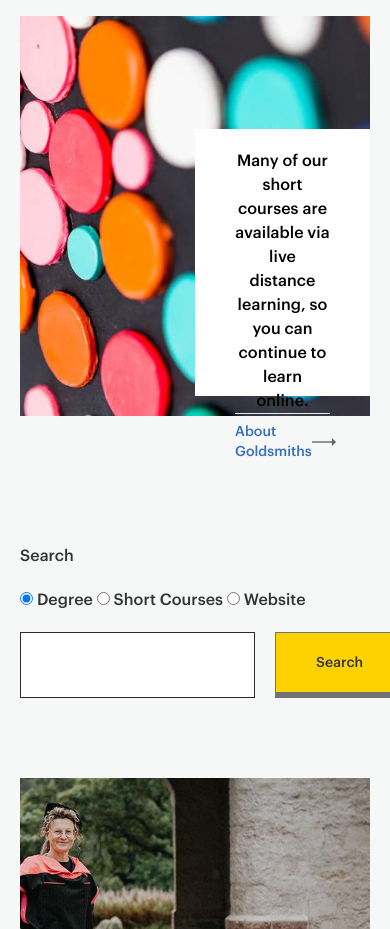
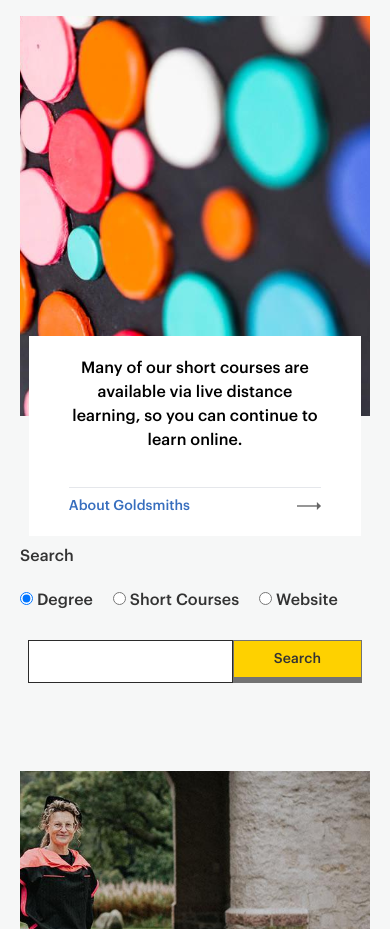
Before and after one commit to riyoneri/gold-clone, a plain HTML site: page index.html in a window 390 px wide. Shown: the part 1540-2469 px from the top of the page. Drawn offline with Linux system fonts and the light colour scheme.

Commit message:
search responsiveness

```diff
--- a/index.html
+++ b/index.html
@@ -303,7 +303,7 @@
         <div class="col-span-4 row-start-5 sm:row-start-4 xl:row-start-2 xl:col-span-2 bg-cover bg-center bg-blend-overlay group hover:bg-black hover:bg-opacity-30 transition duration-300 bg-no-repeat relative h-[400px]"
             style="background-image: url(assets/images/image06.jpg);">
             <a href="#" class="w-full h-full absolute"></a>
-            <div class="flex flex-col justify-between bg-white py-5 px-10 absolute w-1/2 right-0 bottom-5 h-2/3">
+            <div class="md:flex hidden flex-col justify-between bg-white py-5 px-10 absolute w-1/2 right-0 bottom-5 h-2/3">
                 <p class="text-center font-main-medium">Many of our short courses are available via live distance
                     learning, so you can continue to learn online.</p>
                 <div class="grid gap-2">
@@ -312,6 +312,22 @@
                         <span
                             class="font-main-medium text-sm text-my-link transition group-hover:text-hover-brown">About
                             Goldsmiths</span>
+                        <img src="assets/images/icon-more-666.svg" alt="">
+                    </div>
+                </div>
+            </div>
+
+            <div
+                class="flex flex-col md:hidden justify-between bg-white py-5 px-10 w-[95%] relative mx-auto right-0 h-1/2 top-[80%]">
+                <p class="text-center font-main-medium">
+                    Many of our short courses are available via live distance
+                    learning, so you can continue to learn online.
+                </p>
+                <div class="grid gap-2">
+                    <hr>
+                    <div class="flex items-center justify-between">
+                        <span class="font-main-medium text-sm text-my-link transition group-hover:text-hover-brown">About
+                        Goldsmiths</span>
                         <img src="assets/images/icon-more-666.svg" alt="">
                     </div>
                 </div>
@@ -326,7 +342,7 @@
         </div>
         <div class="flex flex-1 flex-col gap-5">
             <p>Search</p>
-            <div>
+            <div class="flex flex-wrap gap-5">
                 <span>
                     <input type="radio" checked name="category" id="">
                     <span>Degree</span>
@@ -340,8 +356,8 @@
                     <span>Website</span>
                 </span>
             </div>
-            <div class="flex gap-5">
-                <input type="text" name="" id="" class="flex-1 p-5 border border-gray-bg cursor-pointer">
+            <div class="flex p-2 md:gap-5">
+                <input type="text" name="" id="" class="flex-1 p-1 md:p-5 border border-gray-bg cursor-pointer">
                 <span class="flex flex-col border-[1px] border-neutral-500">
                     <button class="bg-my-yellow px-10 py-2 text-sm flex-1">Search</button>
                     <span class="h-[0.3rem] w-full bg-neutral-500"></span>
```
Also changed, not shown: build/style.css.
